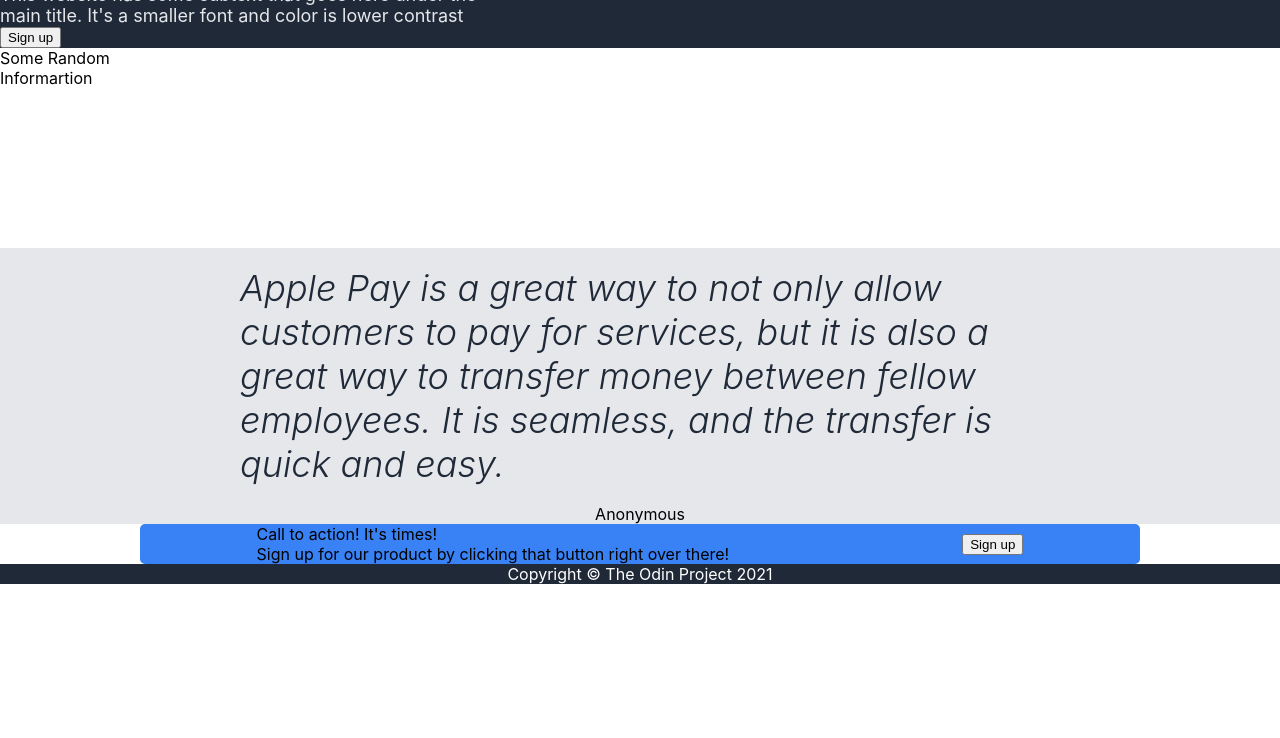
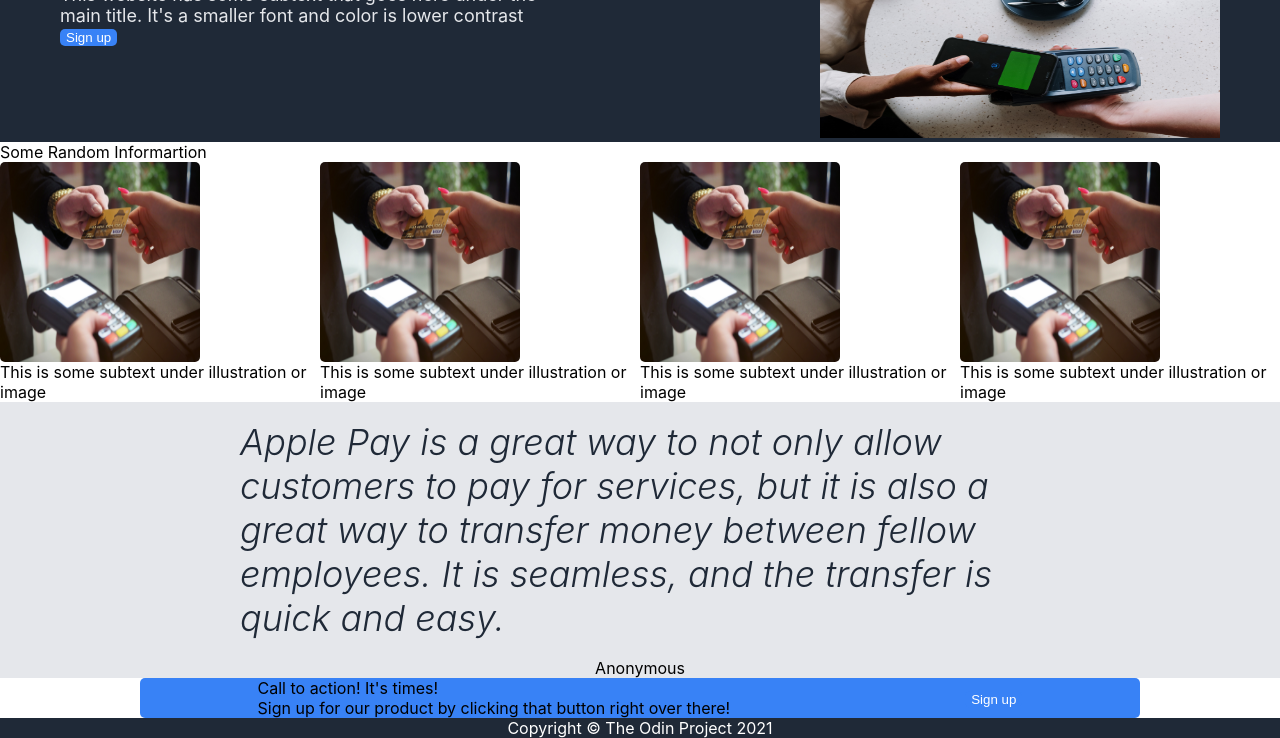
Before and after one commit to fbagire/myfirst_web, a plain HTML site: page index.html in a window 1280 px wide. Shown: the part 123-861 px from the top of the page. Before the commit the page ends 800 px from the top, so only its background shows below. Drawn offline with Linux system fonts and the light colour scheme.

Commit message:
middle images added

```diff
--- a/index.html
+++ b/index.html
@@ -11,10 +11,10 @@
 
 <body>
     <div class="headings">
-        <ul class="headings-right">
+        <ul class="headings-left">
             <li style="font-size: 24px; color: #f9faf8;"> Header logo</li>
         </ul>
-        <ul class="headings-left">
+        <ul class="headings-right">
             <li><a href="#">header link one</a></li>
             <li><a href="#">header link two</a></li>
             <li><a href="#">header link three</a></li>
@@ -36,7 +36,7 @@
                 </div>
             </div>
             <div class="aboveRight">
-                <!-- placeholder for image -->
+                <img src="images/pexels-cottonbro-studio-5054532.jpg">
             </div>
         </div>
         <div class="contentMiddle">
@@ -44,18 +44,23 @@
                 Some Random Informartion
             </div>
             <div class="cardimage">
-
+                <div class="imgeneral">
+                    <img src="images/pexels-energepiccom-2988232.jpg">
+                    This is some subtext under illustration or image
+                </div>
+                <div class="imgeneral">
+                    <img src="images/pexels-energepiccom-2988232.jpg">
+                    This is some subtext under illustration or image
+                </div>
+                <div class="imgeneral">
+                    <img src="images/pexels-energepiccom-2988232.jpg">
+                    This is some subtext under illustration or image
+                </div>
+                <div class="imgeneral">
+                    <img src="images/pexels-energepiccom-2988232.jpg">
+                    This is some subtext under illustration or image
+                </div>
             </div>
-            <div class="cardimage">
-
-            </div>
-            <div class="cardimage">
-
-            </div>
-            <div class="cardimage">
-
-            </div>
-
         </div>
         <div class="contentBelow">
             <!-- <div class="quoteSide"> -->
--- a/style.css
+++ b/style.css
@@ -6,62 +6,95 @@
     flex-direction: column;
 }
 
-
 .headings {
     display: flex;
     background-color: #1F2937;
-    justify-content: space-around;
+    justify-content: space-between;
 }
 
-.headings a,.introSmall {
+.headings a,
+.introSmall {
     font-size: 18px;
     color: #e5e7eb;
 }
 
-.headings-left {
+.headings-right {
     display: flex;
     gap: 20px;
-    /* margin-right: 10px; */
+    margin-right: 60px;
 }
 
-.introTitle{
+.headings-left {
+    margin-left: 20px;
+
+}
+
+.introTitle {
     font-size: 38px;
     font-weight: 800;
     color: #f9faf8;
 }
 
-.content{
+
+button {
+    border-radius: 5px;
+    background-color: #3882f6;
+    border: 0;
+    color: white;
+    font-weight: 300;
+
+}
+
+.content {
     display: flex;
     flex-direction: column;
 }
+
 .contentAbove {
     background-color: #1F2937;
     display: flex;
     flex-direction: row;
-    /* justify-content: space-between; */
+    justify-content: space-between;
 }
 
-.aboveLeft{
+.aboveLeft {
     display: flex;
     flex-direction: column;
     width: 500px;
+    margin-left: 60px;
+
 }
 
-.aboveRight{
-    width: 150px;
+.aboveRight img {
+    width: 400px;
+    height: 200px;
+    margin-right: 60px;
 }
 
-.cardimage{
-    width: 300px;
+.cardimage img {
+    width: 200px;
     height: 200px;
+    border-radius: 5px;
 }
 
 
 
-.contentMiddle{
+.contentMiddle {
     display: flex;
-    flex-grow: 1;
+    flex-direction: column;
+    /* flex-grow: 1; */
 }
+
+.cardimage {
+    display: flex;
+    justify-content: center;
+}
+
+.imgeneral {
+    display: flex;
+    flex-direction: column;
+}
+
 .contentBelow {
     background-color: #e5e7eb;
     display: flex;
@@ -75,7 +108,6 @@
 
 .quoteText {
     display: flex;
-    flex-grow: 0;
     font-size: 36px;
     font-style: italic;
     font-weight: 300;
@@ -85,13 +117,13 @@
     /* height: 200px; */
 }
 
-.callActionParent{
+.callActionParent {
     display: flex;
     justify-content: center;
     align-items: center;
 }
 
-.callAction{
+.callAction {
     display: flex;
     flex-direction: row;
     background-color: #3882f6;
@@ -102,7 +134,7 @@
 
 }
 
-.footer{
+.footer {
     background-color: #1F2937;
     color: white;
     display: flex;
```
Also changed, not shown: images/pexels-cottonbro-studio-5054532.jpg (added), images/pexels-energepiccom-2988232.jpg (added), images/pexels-torsten-dettlaff-193004.jpg (added), 1 other file.
